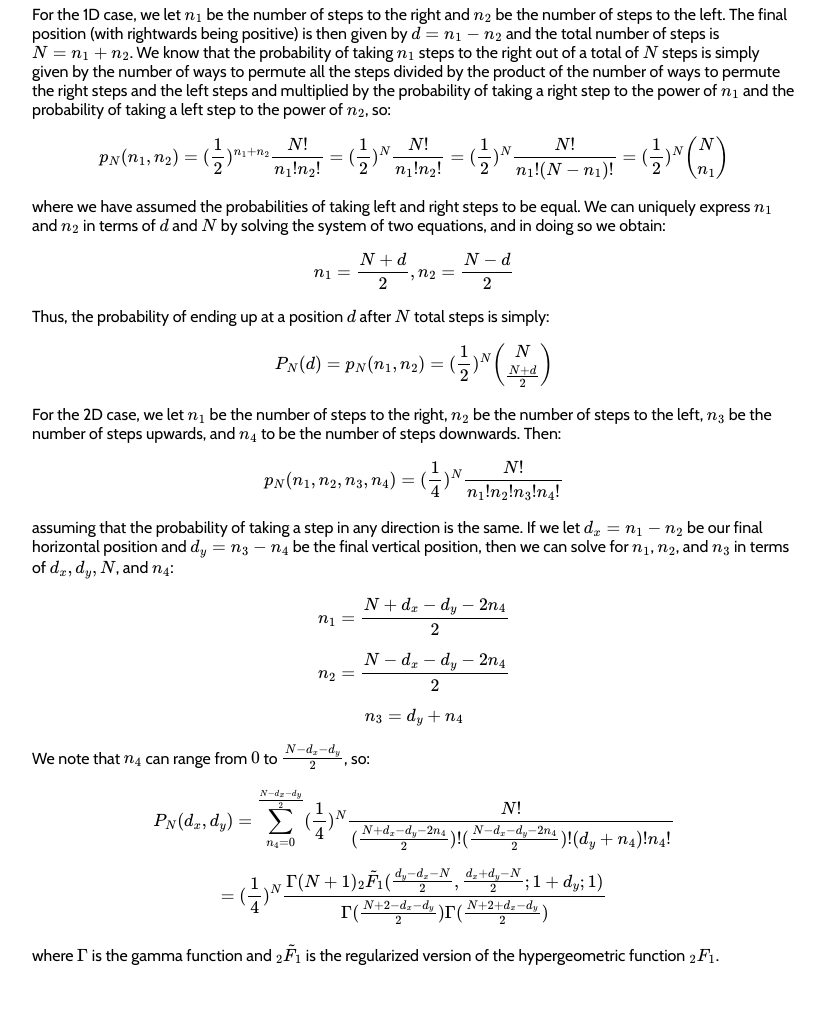
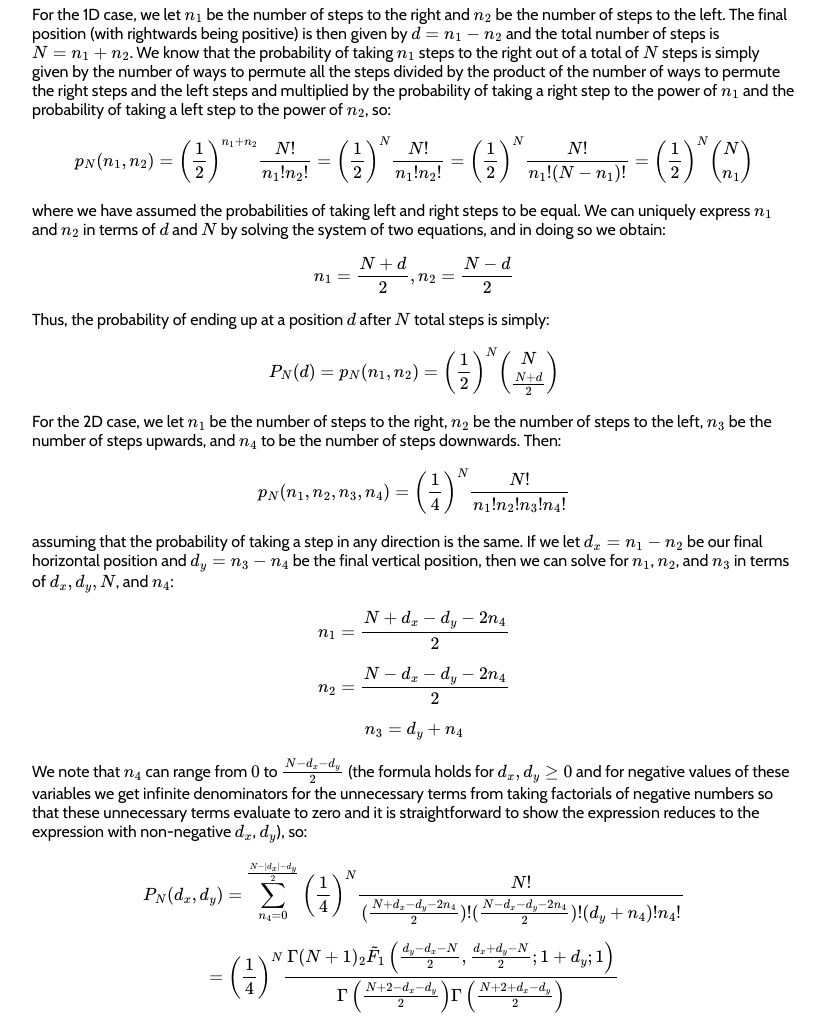
Before and after one commit to retagaine/CS205-project, a plain HTML site: page website/index.html in a window 1280 px wide. Shown: the part 1216-2232 px from the top of the page, without its empty margins (226-1051 px from the left). Drawn offline with nearby package versions, Linux system fonts and the light colour scheme; some packages are replaced by stand-ins of ours.

Commit message:
Update index.html

```diff
--- a/website/index.html
+++ b/website/index.html
@@ -46,7 +46,7 @@
 
             <p>For the 1D case, we let $n_{1}$ be the number of steps to the right and $n_{2}$ be the number of steps to the left. The final position (with rightwards being positive) is then given by $d = n_{1} - n_{2}$ and the total number of steps is $N = n_{1} + n_{2}$. We know that the probability of taking $n_{1}$ steps to the right out of a total of $N$ steps is simply given by the number of ways to permute all the steps divided by the product of the number of ways to permute the right steps and the left steps and multiplied by the probability of taking a right step to the power of $n_{1}$ and the probability of taking a left step to the power of $n_{2}$, so:
 
-            $$p_{N}(n_{1}, n_{2}) = (\frac{1}{2})^{n_{1} + n_{2}}\frac{N!}{n_{1}!n_{2}!} = (\frac{1}{2})^{N}\frac{N!}{n_{1}!n_{2}!} = (\frac{1}{2})^{N}\frac{N!}{n_{1}!(N-n_{1})!} = (\frac{1}{2})^{N}\binom{N}{n_{1}}$$
+            $$p_{N}(n_{1}, n_{2}) = \left(\frac{1}{2}\right)^{n_{1} + n_{2}}\frac{N!}{n_{1}!n_{2}!} = \left(\frac{1}{2}\right)^{N}\frac{N!}{n_{1}!n_{2}!} = \left(\frac{1}{2}\right)^{N}\frac{N!}{n_{1}!(N-n_{1})!} = \left(\frac{1}{2}\right)^{N}\binom{N}{n_{1}}$$
 
             where we have assumed the probabilities of taking left and right steps to be equal. We can uniquely express $n_{1}$ and $n_{2}$ in terms of $d$ and $N$ by solving the system of two equations, and in doing so we obtain:
 
@@ -54,12 +54,12 @@
 
             Thus, the probability of ending up at a position $d$ after $N$ total steps is simply:
 
-            $$P_{N}(d) = p_{N}(n_{1}, n_{2}) = (\frac{1}{2})^{N}\binom{N}{\frac{N+d}{2}}$$
+            $$P_{N}(d) = p_{N}(n_{1}, n_{2}) = \left(\frac{1}{2}\right)^{N}\binom{N}{\frac{N+d}{2}}$$
             </p>
 
             <p>For the 2D case, we let $n_{1}$ be the number of steps to the right, $n_{2}$ be the number of steps to the left, $n_{3}$ be the number of steps upwards, and $n_{4}$ to be the number of steps downwards. Then:
 
-            $$p_{N}(n_{1}, n_{2}, n_{3}, n_{4}) = (\frac{1}{4})^{N}\frac{N!}{n_{1}!n_{2}!n_{3}!n_{4}!}$$
+            $$p_{N}(n_{1}, n_{2}, n_{3}, n_{4}) = \left(\frac{1}{4}\right)^{N}\frac{N!}{n_{1}!n_{2}!n_{3}!n_{4}!}$$
 
             assuming that the probability of taking a step in any direction is the same. If we let $d_{x} = n_{1} - n_{2}$ be our final horizontal position and $d_{y} = n_{3} - n_{4}$ be the final vertical position, then we can solve for $n_{1}$, $n_{2}$, and $n_{3}$ in terms of $d_{x}, d_{y}, N$, and $n_{4}$:
 
@@ -69,11 +69,11 @@
 
             $$n_{3} = d_{y} + n_{4}$$
 
-            We note that $n_{4}$ can range from $0$ to $\frac{N-d_{x}-d_{y}}{2}$, so:
+            We note that $n_{4}$ can range from $0$ to $\frac{N-d_{x}-d_{y}}{2}$ (the formula holds for $d_{x}, d_{y} \geq 0$ and for negative values of these variables we get infinite denominators for the unnecessary terms from taking factorials of negative numbers so that these unnecessary terms evaluate to zero and it is straightforward to show the expression reduces to the expression with non-negative $d_{x}$, $d_{y}$), so:
 
-            $$P_{N}(d_{x}, d_{y}) = \sum\limits_{n_{4} = 0}^{\frac{N-d_{x}-d_{y}}{2}} (\frac{1}{4})^{N} \frac{N!}{(\frac{N+d_{x}-d_{y}-2n_{4}}{2})!(\frac{N-d_{x}-d_{y}-2n_{4}}{2})!(d_{y}+n_{4})!n_{4}!}$$
+            $$P_{N}(d_{x}, d_{y}) = \sum\limits_{n_{4} = 0}^{\frac{N-\left|d_{x}\right|-d_{y}}{2}} \left(\frac{1}{4}\right)^{N} \frac{N!}{(\frac{N+d_{x}-d_{y}-2n_{4}}{2})!(\frac{N-d_{x}-d_{y}-2n_{4}}{2})!(d_{y}+n_{4})!n_{4}!}$$
 
-            $$= (\frac{1}{4})^{N} \frac{\Gamma(N+1) _{2}\tilde{F}_{1}(\frac{d_{y}-d_{x}-N}{2}, \frac{d_{x}+d_{y}-N}{2}; 1+d_{y}; 1)}{\Gamma(\frac{N+2-d_{x}-d_{y}}{2})\Gamma(\frac{N+2+d_{x}-d_{y}}{2})}$$
+            $$= \left(\frac{1}{4}\right)^{N} \frac{\Gamma(N+1) _{2}\tilde{F}_{1}\left(\frac{d_{y}-d_{x}-N}{2}, \frac{d_{x}+d_{y}-N}{2}; 1+d_{y}; 1\right)}{\Gamma\left(\frac{N+2-d_{x}-d_{y}}{2}\right)\Gamma\left(\frac{N+2+d_{x}-d_{y}}{2}\right)}$$
 
             where $\Gamma$ is the gamma function and $_{2}\tilde{F}_{1}$ is the regularized version of the hypergeometric function $_{2}F_{1}$.
             </p>
```
